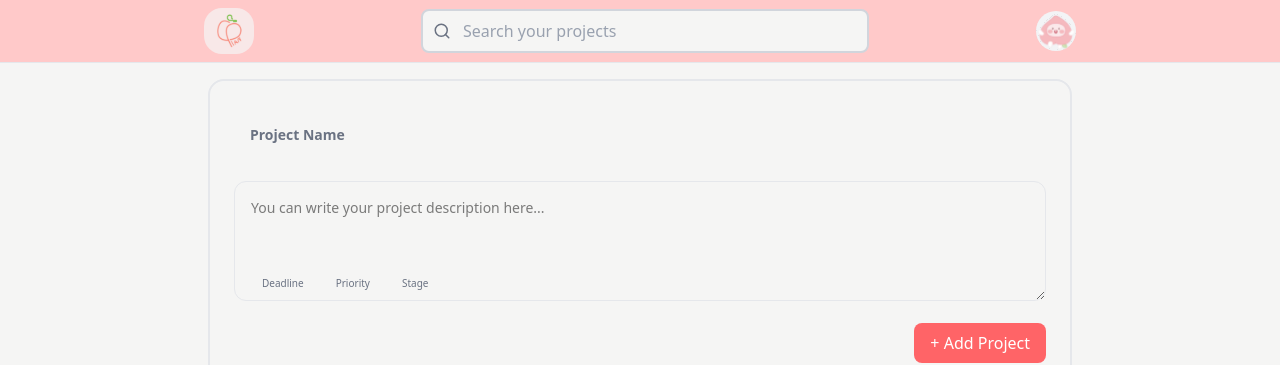
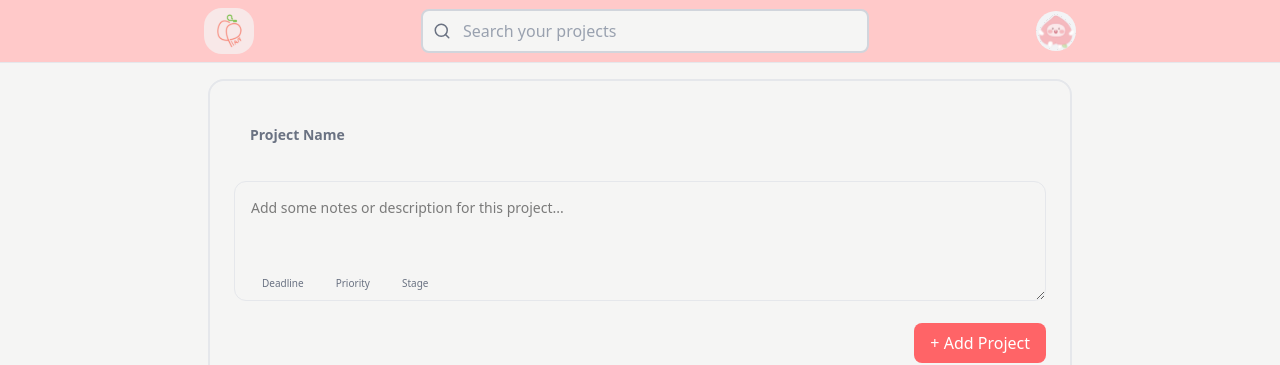
Before and after one commit to aletheaalmas/peachplan, a React (Vite) app: page / in a window 1280 px wide. Shown: the top 365 px of the page. Built offline with nearby package versions, Linux system fonts and the light colour scheme.

Commit message:
fix: description placeholder

```diff
--- a/src/components/project-form.tsx
+++ b/src/components/project-form.tsx
@@ -33,7 +33,7 @@ export function ProjectForm() {
         <div className="relative">
           <Form.Control asChild>
             <textarea
-              placeholder="You can write your project description here..."
+              placeholder="Add some notes or description for this project..."
               className="min-h-[120px] w-full rounded-xl border border-gray-200 px-4 py-4 text-sm outline-none focus:border-red-300 focus:ring-1 focus:ring-red-300"
             />
           </Form.Control>
```
